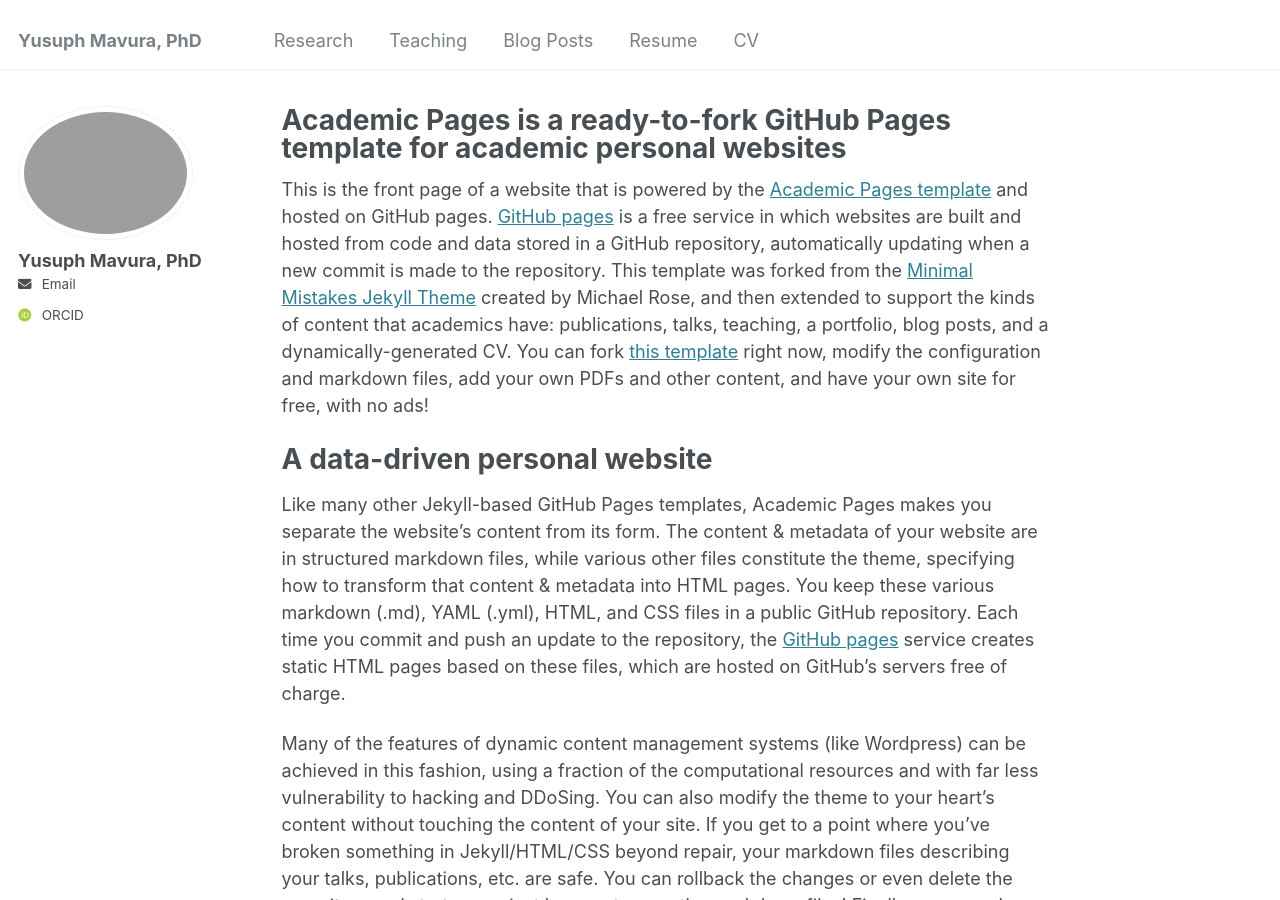
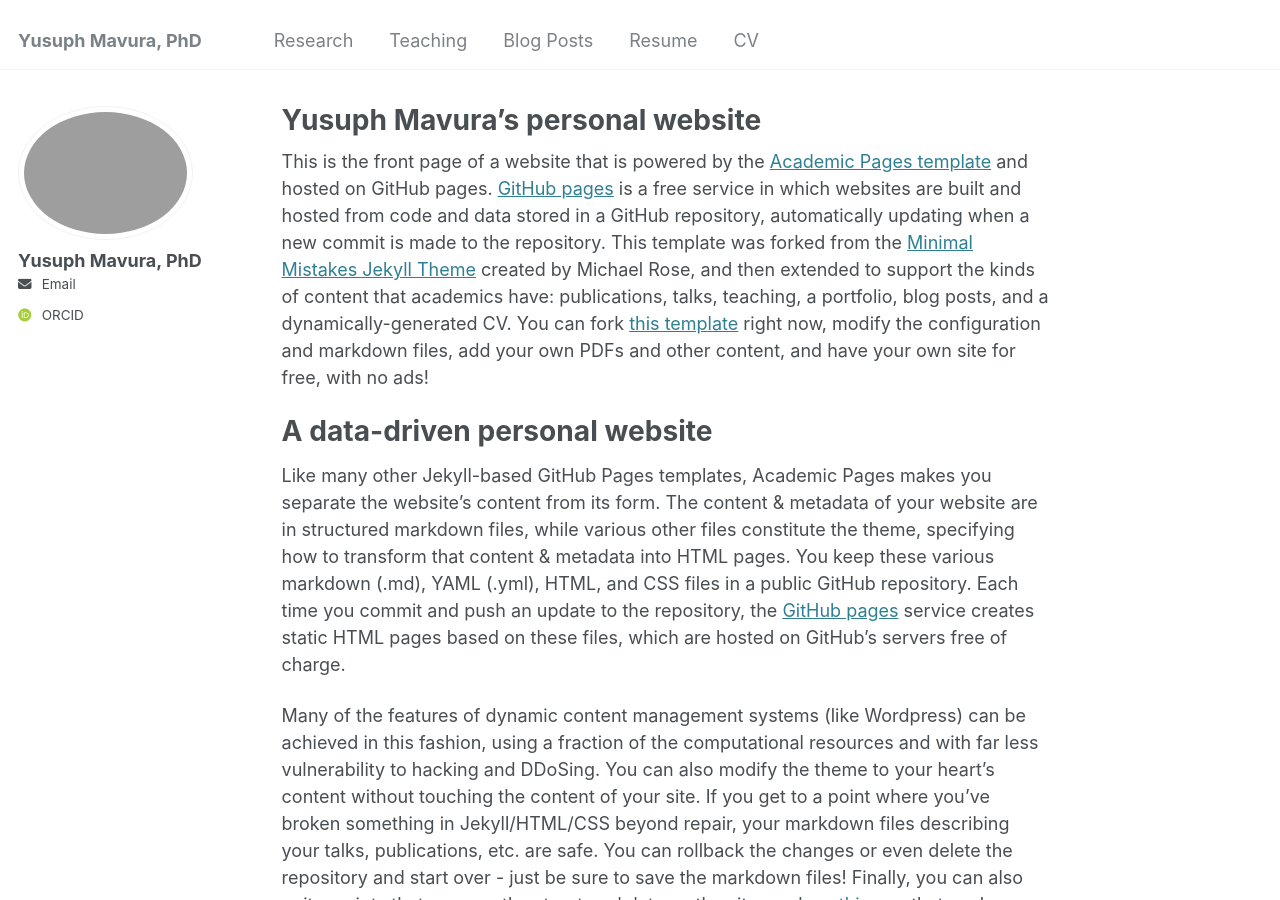
Before and after one commit to ymavura3/yusuph-mavura, a Jekyll site: the page built from _pages/about.md, in a window 1280 px wide and 900 px high. Built offline with Jekyll 4.4.1, drawn with Linux system fonts in a browser that asks for light colours; some web fonts are replaced.

Commit message:
Update about.md
Added title for my website

```diff
--- a/_pages/about.md
+++ b/_pages/about.md
@@ -1,6 +1,6 @@
 ---
 permalink: /
-title: "Academic Pages is a ready-to-fork GitHub Pages template for academic personal websites"
+title: "Yusuph Mavura's personal website"
 author_profile: true
 redirect_from:
   - /about/
```
